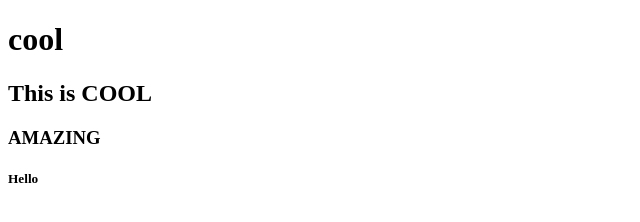
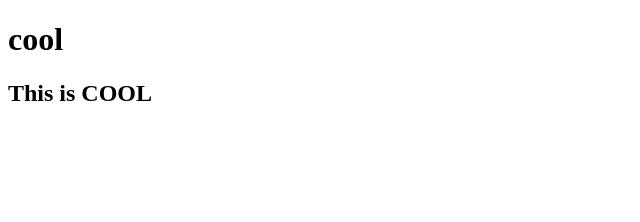
Before and after one commit to pjdpaulsagnik/project-demo-style, a plain HTML site: page hello.html in a window 1280 px wide. Shown: the whole page, without its empty margins (0-640 px from the left). Drawn offline with Linux system fonts and the light colour scheme.

Commit message:
updated newly

```diff
--- a/hello.html
+++ b/hello.html
@@ -9,7 +9,5 @@
 <body>
     <h1>cool</h1>
     <h2>This is COOL</h2>
-    <H3>AMAZING</H3>
-    <h5>Hello</h5>
 </body>
 </html>
```
